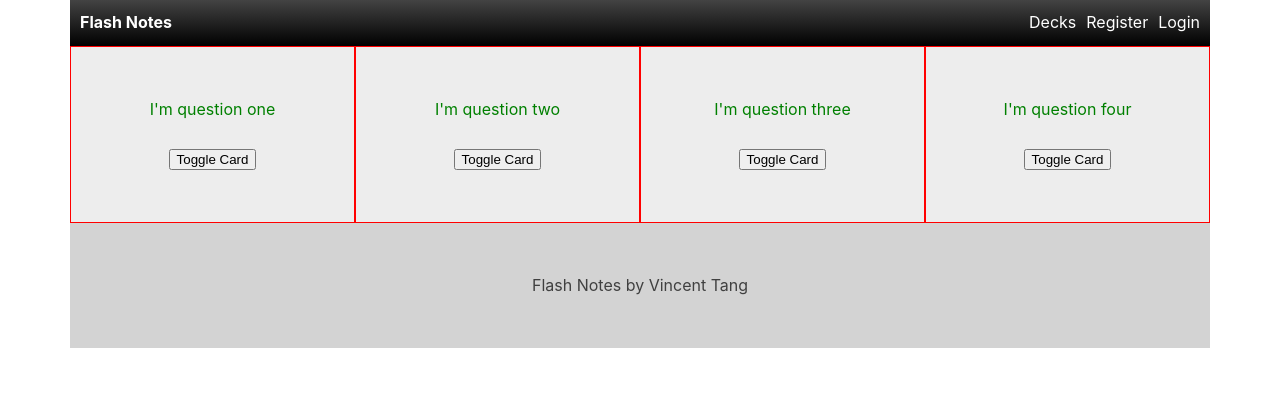
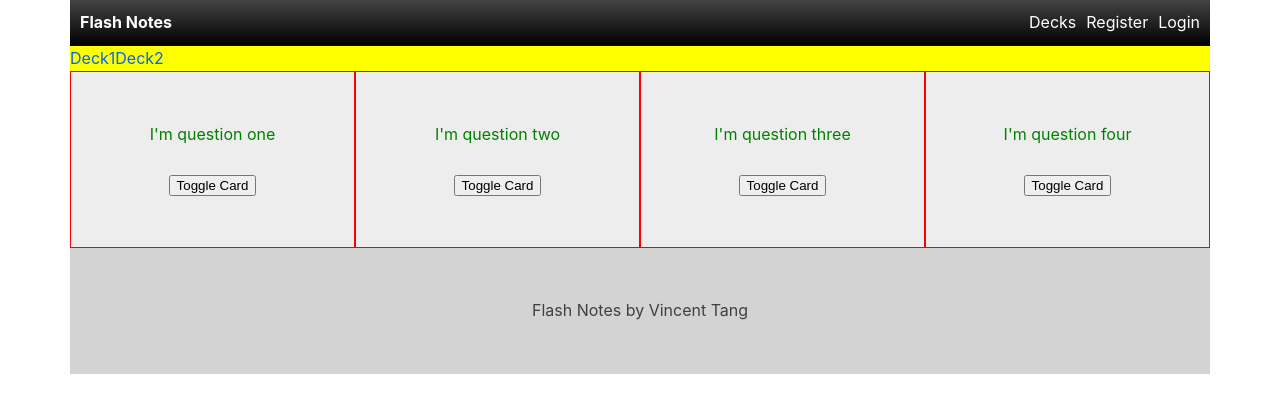
Before and after one commit to vincentntang/flashnotes-react, a React (Create React App) app in the folder frontend/: page /decks in a window 1280 px wide. Shown: the top 412 px of the page. Built offline with nearby package versions, Linux system fonts and the light colour scheme.

Commit message:
added blank deck routes

```diff
--- /dev/null
+++ b/frontend/src/components/decks/DeckItem.js
@@ -0,0 +1,7 @@
+import React, { Component } from "react";
+
+export default class DeckItem extends Component {
+  render() {
+    return <div>Hey</div>;
+  }
+}
--- a/frontend/src/components/decks/Decks.js
+++ b/frontend/src/components/decks/Decks.js
@@ -1,38 +1,57 @@
 import React, { Component } from "react";
+import { Link } from "react-router-dom";
 import styled from "styled-components";
+
+import DeckItem from "./DeckItem";
 import CardItem from "./CardItem";
 import MainData from "../data/MainData";
 import Spinner from "../common/Spinner";
 
-const CardsStyles = styled.section`
-  background-color: ${props => props.theme.grey};
-  display: flex;
+const DeckStyles = styled.section`
+  background-color: yellow;
+  // background-color: ${props => props.theme.grey};
+  // display: flex;
   // flex-wrap: wrap;
   // align-items: center;
+  // justify-content: center;
+`;
+
+const DeckBody = styled.div`
+  display: flex;
   justify-content: center;
 `;
 
 export default class Cards extends Component {
   componentDidMount() {
     setTimeout(() => {
-      this.setState({ cards: MainData.cards });
+      this.setState({ cards: MainData.cards, decks: MainData.decks });
     }, 2000);
   }
 
   state = {
-    cards: [] //must be defined as render func runs right away
+    cards: [], //must be defined as render func runs right away
+    decks: []
   };
   render() {
-    let cardContent;
-    const { cards } = this.state;
+    let deckContent;
+    // const { cards } = this.state;
+    const { decks } = this.state;
 
-    if (cards.length === 0) {
-      cardContent = <Spinner />;
+    if (decks.length === 0) {
+      deckContent = <Spinner />;
     } else {
-      cardContent = this.state.cards.map(card => (
+      deckContent = this.state.cards.map(card => (
         <CardItem key={card.id} card={card} />
       ));
     }
-    return <CardsStyles>{cardContent}</CardsStyles>;
+    console.log(this.state.decks);
+    return (
+      <DeckStyles>
+        {this.state.decks.map(deck => {
+          return <Link to={`/decks/${deck.id}`}>{deck.id}</Link>;
+        })}
+        <DeckBody>{deckContent}</DeckBody>
+      </DeckStyles>
+    );
   }
 }
--- a/frontend/src/components/layout/Navbar.js
+++ b/frontend/src/components/layout/Navbar.js
@@ -40,13 +40,13 @@ export default class Navbar extends Component {
           </Link>
           <ul>
             <li>
-              <Link to="/Decks">Decks</Link>
+              <Link to="/decks">Decks</Link>
             </li>
             <li>
-              <Link to="/Register">Register</Link>
+              <Link to="/register">Register</Link>
             </li>
             <li>
-              <Link to="/Login">Login</Link>
+              <Link to="/login">Login</Link>
             </li>
           </ul>
         </NavbarStyles>
```
